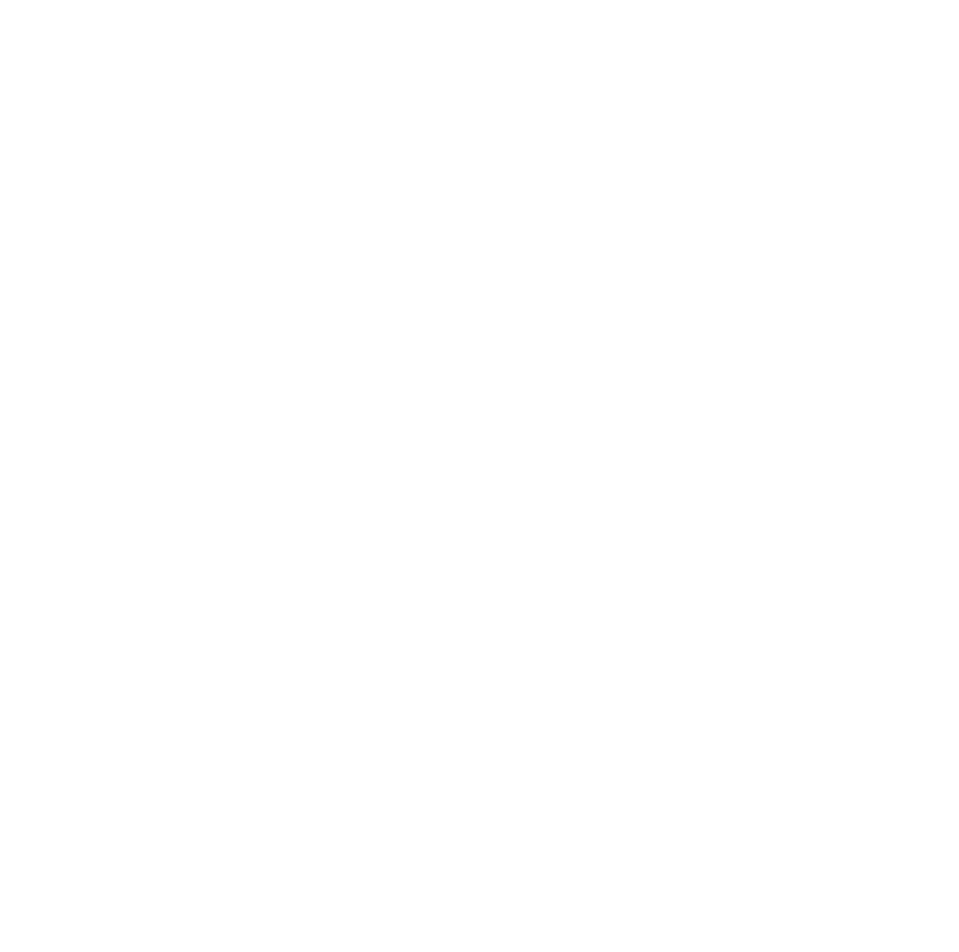
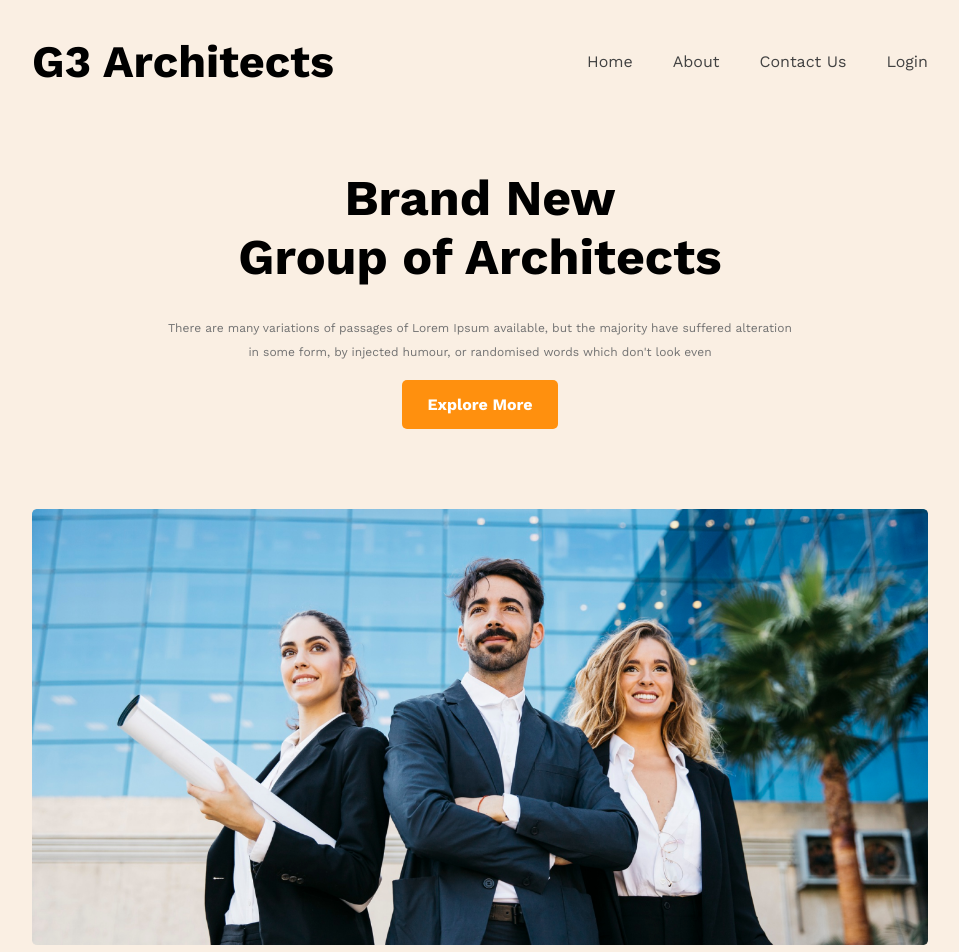
Before and after one commit to rofikul-resan/ph-assingment2--G3-Architects, a plain HTML site: page index.html in a window 1280 px wide. Shown: the whole page, without its empty margins (160-1119 px from the left). Before the commit the page ends 800 px from the top, so only its background shows below. Drawn offline with nearby package versions, Linux system fonts and the light colour scheme.

Commit message:
header done

```diff
--- a/index.html
+++ b/index.html
@@ -1,12 +1,43 @@
 <!DOCTYPE html>
 <html lang="en">
-<head>
-    <meta charset="UTF-8">
-    <meta http-equiv="X-UA-Compatible" content="IE=edge">
-    <meta name="viewport" content="width=device-width, initial-scale=1.0">
-    <title> G3 Architects</title><link rel="stylesheet" href="./style.css">
-</head>
-<body>
+  <head>
+    <meta charset="UTF-8" />
+    <meta http-equiv="X-UA-Compatible" content="IE=edge" />
+    <meta name="viewport" content="width=device-width, initial-scale=1.0" />
+    <title>G3 Architects</title>
+    <link rel="stylesheet" href="./style.css" />
+  </head>
+  <body>
+    <header>
+      <!------------- navigation section ------------ -->
+      <div class="contener">
+        <nav>
+          <div class="nav-logo">
+            <h1>G3 Architects</h1>
+          </div>
+          <div class="nav-link">
+            <ul>
+              <li><a href="">Home</a></li>
+              <li><a href="">About </a></li>
+              <li><a href="">Contact Us</a></li>
+              <li><a href="">Login</a></li>
+            </ul>
+          </div>
+        </nav>
 
-</body>
+        <div class="company-info">
+          <h1 class="title">Brand New <br> Group of Architects</h1>
+          <p>
+            There are many variations of passages of Lorem Ipsum available, but
+            the majority have suffered alteration in some form, by injected
+            humour, or randomised words which don't look even
+          </p>
+          <button class="btn">Explore More</button>
+        </div>
+        <div class="banner-img">
+            <img src="./images/banner.png" alt="">
+        </div>
+      </div>
+    </header>
+  </body>
 </html>
--- a/style.css
+++ b/style.css
@@ -0,0 +1,88 @@
+@import url('https://fonts.googleapis.com/css2?family=Work+Sans:wght@100;200;300;400;500;600;700;800;900&display=swap');
+
+*{
+    margin: 0;
+    padding: 0;
+    font-family: 'Work Sans', sans-serif;
+}
+
+body{
+    max-width: 1920px;
+}
+
+
+/*----------------
+     global css
+---------------- */
+.contener{
+    width: 70%;
+    margin: 0 auto;
+}
+
+.btn{
+    padding: 15px 25px;
+    border: 0;
+    border-radius: 5px;
+    background: #FF900E;
+    color: 	#fff;
+    font-size: 1rem;
+    font-weight: 700;
+}
+
+/*--------------------------
+     header section style
+-------------------------- */
+
+header{
+    background: #faefe3;
+    padding: 35px 0;
+}
+nav{
+    display: flex;
+    justify-content: space-between;
+    align-items: center;
+}
+.nav-logo{
+    font-size: 30px;
+}
+.nav-link ul{
+    display: flex;
+    gap: 40px;
+}
+.nav-link li{
+    list-style: none;
+}
+.nav-link a{
+    text-decoration: none;
+    color: #424242;
+}
+
+
+.company-info{
+    width: 70%;
+    margin: 80px auto ;
+}
+
+
+.title{
+    font-size: 50px;
+    text-align: center;
+    margin-bottom: 30px;
+}
+.company-info p{
+    color: #727272;
+    font-size: 12px;
+    line-height: 1.5rem;
+    text-align: center;
+    margin-bottom: 1rem;
+}
+
+.company-info .btn{
+    display: block;
+    margin: 0 auto;
+}
+
+
+.banner-img img{
+    width: 100%;
+}
```
